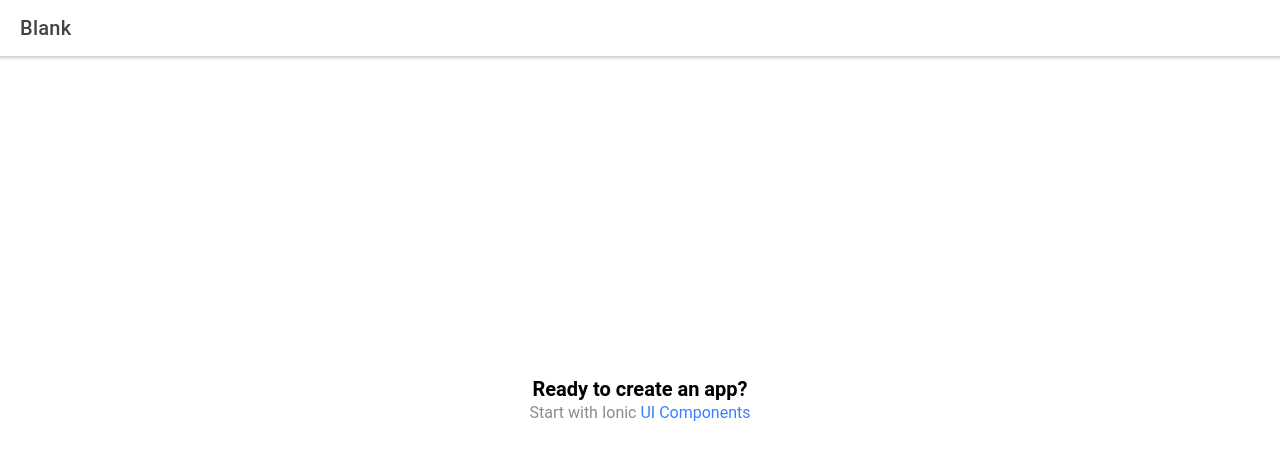
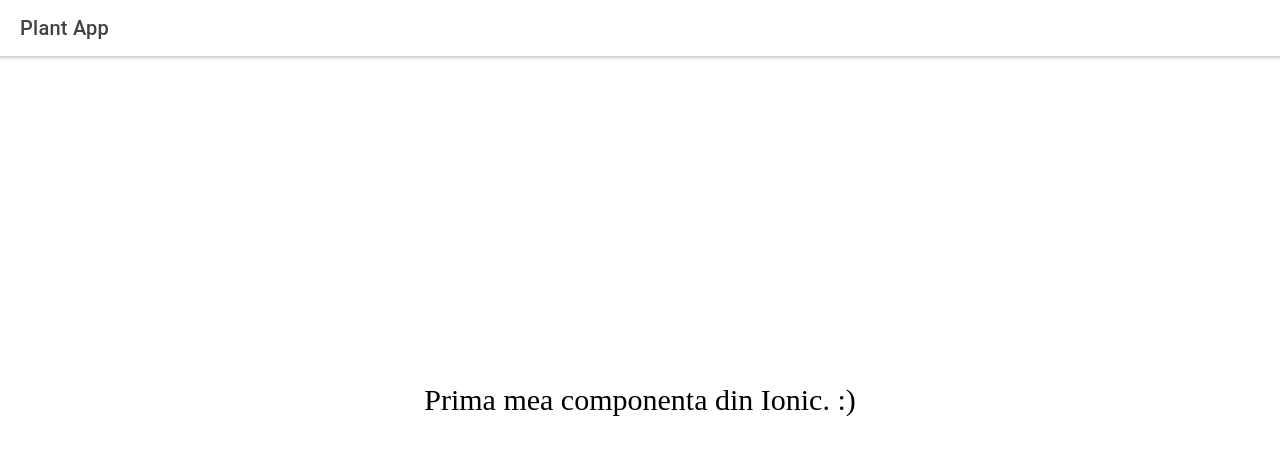
Before and after one commit to manudragomir/ionic, a React (Create React App) app: page /home in a window 1280 px wide. Shown: the top 460 px of the page. Built offline with nearby package versions, Linux system fonts and the light colour scheme.

Commit message:
first commit

```diff
--- a/src/components/ExploreContainer.css
+++ /dev/null
@@ -1,24 +0,0 @@
-.container {
-  text-align: center;
-  position: absolute;
-  left: 0;
-  right: 0;
-  top: 50%;
-  transform: translateY(-50%);
-}
-
-.container strong {
-  font-size: 20px;
-  line-height: 26px;
-}
-
-.container p {
-  font-size: 16px;
-  line-height: 22px;
-  color: #8c8c8c;
-  margin: 0;
-}
-
-.container a {
-  text-decoration: none;
-}
--- a/src/components/ExploreContainer.tsx
+++ /dev/null
@@ -1,15 +0,0 @@
-import React from 'react';
-import './ExploreContainer.css';
-
-interface ContainerProps { }
-
-const ExploreContainer: React.FC<ContainerProps> = () => {
-  return (
-    <div className="container">
-      <strong>Ready to create an app?</strong>
-      <p>Start with Ionic <a target="_blank" rel="noopener noreferrer" href="https://ionicframework.com/docs/components">UI Components</a></p>
-    </div>
-  );
-};
-
-export default ExploreContainer;
--- /dev/null
+++ b/src/components/MyFirstComponent.css
@@ -0,0 +1,14 @@
+p{
+    text-align: center;
+    font-size: 30px;
+    font-family: 'Times New Roman', Times, serif
+}
+
+.container{
+    text-align: center;
+    position: absolute;
+    left: 0;
+    right: 0;
+    top: 50%;
+    transform: translateY(-50%);
+}
--- /dev/null
+++ b/src/components/MyFirstComponent.tsx
@@ -0,0 +1,12 @@
+import React, { Component } from 'react';
+import './MyFirstComponent.css';
+
+const MyFirstComponent: React.FC = () => {
+  return (
+    <div className="container">
+        <p>Prima mea componenta din Ionic. :) </p>
+    </div>
+  );
+};
+
+export default MyFirstComponent;
--- a/src/pages/Home.tsx
+++ b/src/pages/Home.tsx
@@ -1,6 +1,6 @@
 import { IonContent, IonHeader, IonPage, IonTitle, IonToolbar } from '@ionic/react';
 import React from 'react';
-import ExploreContainer from '../components/ExploreContainer';
+import MyFirstComponent from '../components/MyFirstComponent';
 import './Home.css';
 
 const Home: React.FC = () => {
@@ -8,16 +8,16 @@ const Home: React.FC = () => {
     <IonPage>
       <IonHeader>
         <IonToolbar>
-          <IonTitle>Blank</IonTitle>
+          <IonTitle>Plant App</IonTitle>
         </IonToolbar>
       </IonHeader>
       <IonContent fullscreen>
         <IonHeader collapse="condense">
           <IonToolbar>
-            <IonTitle size="large">Blank</IonTitle>
+            <IonTitle size="large">Plant App</IonTitle>
           </IonToolbar>
         </IonHeader>
-        <ExploreContainer />
+        <MyFirstComponent />
       </IonContent>
     </IonPage>
   );
```
